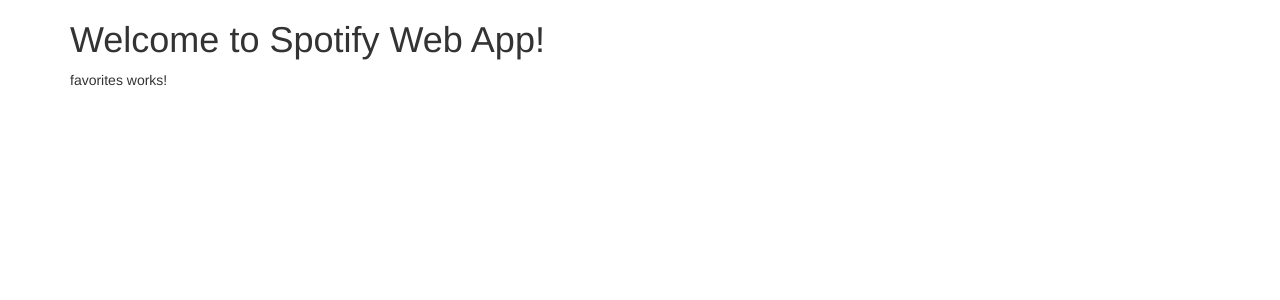
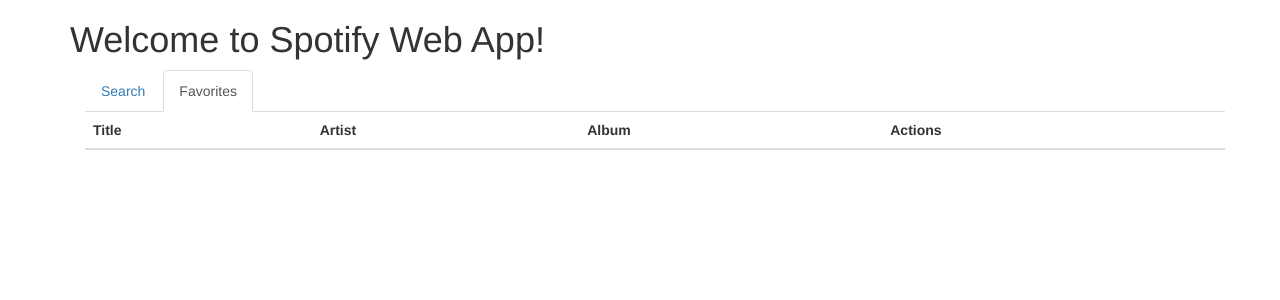
Before and after one commit to maximilian02/spotify-app, an Angular app: page /favorites in a window 1280 px wide. Shown: the top 300 px of the page. Built offline with nearby package versions, Linux system fonts and the light colour scheme.

Commit message:
fixing routing stuff and templating logic

```diff
--- a/src/app/app.component.css
+++ b/src/app/app.component.css
@@ -0,0 +1,3 @@
+a {
+    cursor: pointer;
+}
--- a/src/app/app.component.html
+++ b/src/app/app.component.html
@@ -2,5 +2,13 @@
   <h1>
     Welcome to {{ title }}!
   </h1>
-  <router-outlet></router-outlet>
+  <div class="container">
+      <ul  class="nav nav-tabs">
+        <li [ngClass]="{'active': (content === '/search')}"><a [routerLink]="['/search']">Search</a></li>
+        <li [ngClass]="{'active': (content === '/favorites')}"><a [routerLink]="['/favorites']">Favorites</a></li>
+      </ul>
+      <div class="tab-content clearfix">
+        <router-outlet></router-outlet>
+      </div>
+  </div>
 </div>
--- a/src/app/app.component.ts
+++ b/src/app/app.component.ts
@@ -1,5 +1,7 @@
-import { Component, OnInit} from '@angular/core';
-import { ApiService } from './services/api.service';
+import { Component } from '@angular/core';
+import { Router, NavigationEnd, Event} from '@angular/router';
+import 'rxjs/add/operator/filter';
+
 
 @Component({
   selector: 'app-root',
@@ -8,7 +10,16 @@ import { ApiService } from './services/api.service';
 })
 export class AppComponent {
   public title: String = 'Spotify Web App';
+  public content: string;
 
-  constructor(private apiService: ApiService) {}
+  constructor(private router: Router) {
+    this.content = 'search';
+    this.router.events.filter(event => event instanceof NavigationEnd)
+        .subscribe(event => {
+            this.content = (event as NavigationEnd).url;
+            // TODO: just in case we have query parameters in the url, lets asume we always gonna have this format
+            this.content = this.content.includes('?') ? this.content.split('?')[0] : this.content;
+        });
+  }
 
 }
--- a/src/app/app.routing.ts
+++ b/src/app/app.routing.ts
@@ -6,6 +6,7 @@ import { PageNotFoundComponent } from './page-not-found/page-not-found.component
 const appRoutes: Routes = [
     { path: 'search', component: SearchComponent },
     { path: 'favorites', component: FavoritesComponent },
+    { path: '', redirectTo: '/search', pathMatch: 'full'},
     { path: '**', component: PageNotFoundComponent }
 ];
 
--- a/src/app/favorites/favorites.component.html
+++ b/src/app/favorites/favorites.component.html
@@ -1,3 +1,20 @@
-<p>
-  favorites works!
-</p>
+<div class="tab-pane active" id="search">
+  <table class="table">
+    <thead>
+      <tr>
+        <th scope="col">Title</th>
+        <th scope="col">Artist</th>
+        <th scope="col">Album</th>
+        <th scope="col">Actions</th>
+      </tr>
+    </thead>
+    <tbody>
+      <tr *ngFor="let item of results">
+        <td>{{ item.title }}</td>
+        <td>{{ item.artist }}</td>
+        <td>{{ item.album }}</td>
+        <td><button type="button" class="btn btn-primary"><span class="glyphicon glyphicon glyphicon-plus" aria-hidden="true"></span></button></td>
+      </tr>
+    </tbody>
+  </table>
+</div>
--- a/src/app/favorites/favorites.component.ts
+++ b/src/app/favorites/favorites.component.ts
@@ -6,8 +6,11 @@ import { Component, OnInit } from '@angular/core';
   styleUrls: ['./favorites.component.css']
 })
 export class FavoritesComponent implements OnInit {
+  public results: Array<any>;
 
-  constructor() { }
+  constructor() {
+    this.results = [];
+  }
 
   ngOnInit() {
   }
--- a/src/app/search/search.component.html
+++ b/src/app/search/search.component.html
@@ -1,3 +1,4 @@
+<div class="tab-pane active" id="search">
   <div class="panel panel-default">
     <div class="panel-heading">
       <div class="input-group input-group-lg">
@@ -12,6 +13,7 @@
           <th scope="col">Title</th>
           <th scope="col">Artist</th>
           <th scope="col">Album</th>
+          <th scope="col">Actions</th>
         </tr>
       </thead>
       <tbody>
@@ -19,7 +21,13 @@
           <td>{{ item.title }}</td>
           <td>{{ item.artist }}</td>
           <td>{{ item.album }}</td>
+          <td>
+            <button type="button" class="btn btn-primary" (click)="addToFavorites()">
+              <span class="glyphicon glyphicon glyphicon-plus" aria-hidden="true"></span>
+            </button>
+          </td>
         </tr>
       </tbody>
     </table>
   </div>
+</div>
--- a/src/app/search/search.component.ts
+++ b/src/app/search/search.component.ts
@@ -5,8 +5,7 @@ import { ApiService } from '../services/api.service';
 
 @Component({
   selector: 'app-search',
-  templateUrl: './search.component.html',
-  styleUrls: ['./search.component.css']
+  templateUrl: './search.component.html'
 })
 export class SearchComponent {
   public results: Array<any>;
@@ -24,12 +23,12 @@ export class SearchComponent {
       }
   }
 
-  search(query) {
+  search(query: string) {
     this.router.navigate([ '/search' ], { queryParams: { q: query }, queryParamsHandling: 'merge'},)
     this.executeSearch(query);
   }
 
-  executeSearch(query) {
+  executeSearch(query: string) {
     this.searchService.search(query)
       .subscribe(
         data => {
```
Also changed, not shown: src/app/search/search.component.css (deleted). Lines whose indentation alone changed are shown as unchanged.
